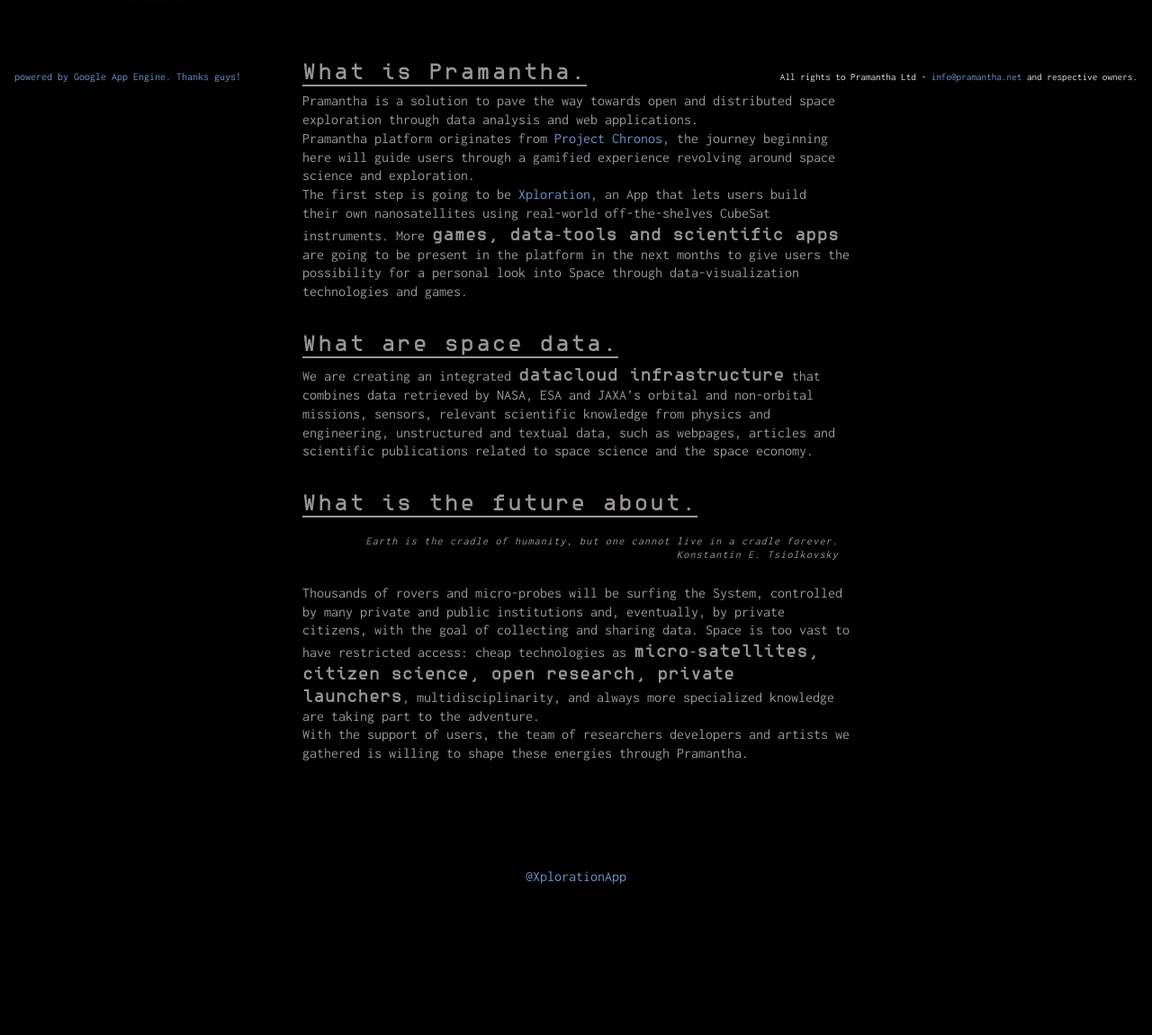
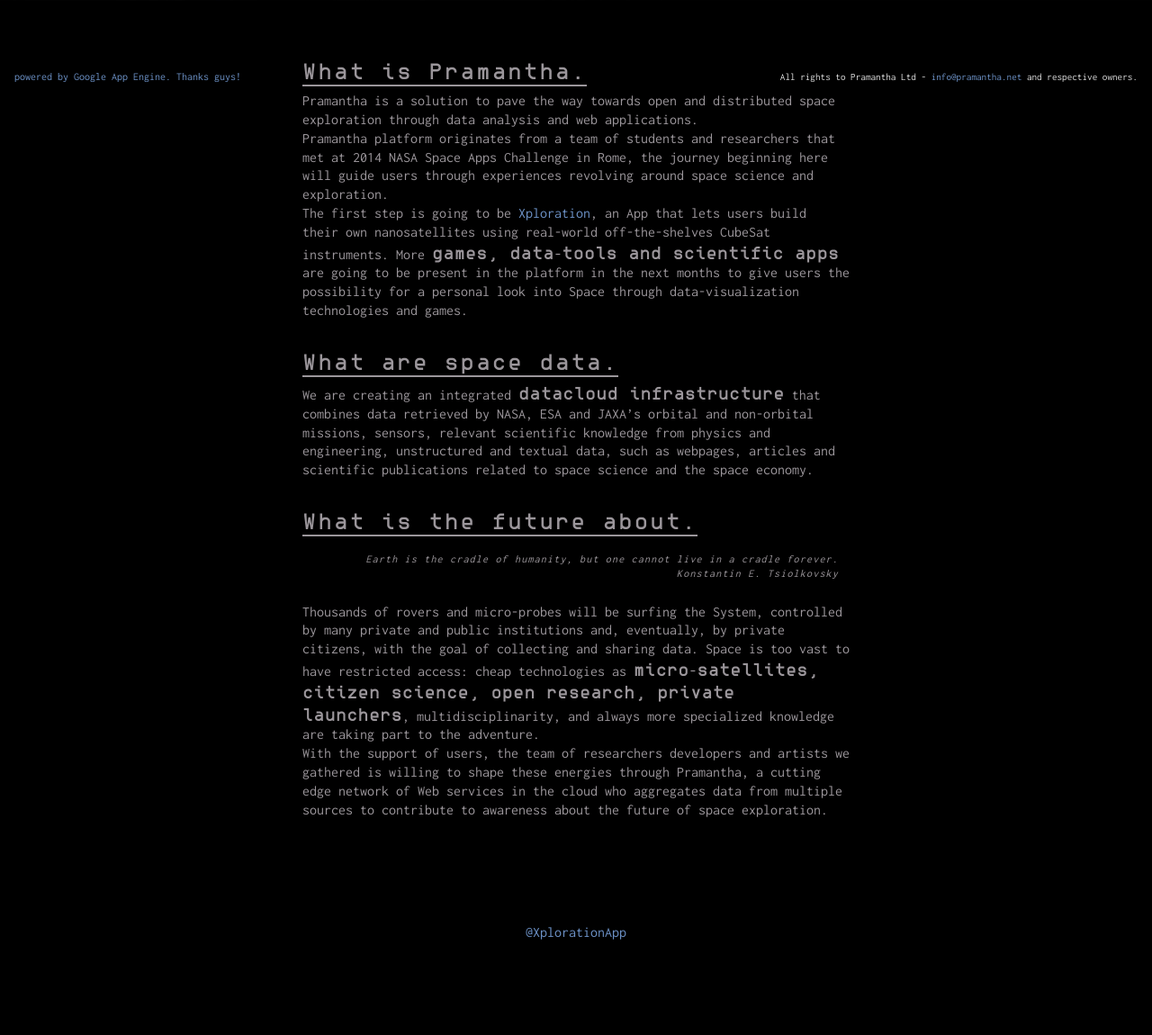
Before and after one commit to SpaceAppsXploration/singlepage, a Flask app: page / in a window 1280 px wide. Shown: the part 692-1842 px from the top of the page at 90% size. Run offline with Flask 2, Linux system fonts and the light colour scheme; some libraries are stand-ins or nearby versions.

Commit message:
Improve last section of description

```diff
--- a/wsgi/templates/index.html
+++ b/wsgi/templates/index.html
@@ -64,9 +64,8 @@
         <section class="home--about site--content wysiwyg whatcando">
             <h1>What is Pramantha.</h1>
             <p>Pramantha  is a solution to pave the way towards open and distributed space exploration through data analysis and web applications.<br/>
-               Pramantha platform originates from <a target="_blank" href="http://projectchronos.org">Project Chronos</a>,
-               the journey beginning here will guide users through a gamified
-               experience revolving around space science and exploration.<br/> The first step is going to be <a target="_blank" href="https://www.youtube.com/watch?v=ZMFZv_yYCBI">Xploration</a>,
+               Pramantha platform originates from a team of students and researchers that met at 2014 NASA Space Apps Challenge in Rome,
+               the journey beginning here will guide users through experiences revolving around space science and exploration.<br/> The first step is going to be <a target="_blank" href="https://www.youtube.com/watch?v=ZMFZv_yYCBI">Xploration</a>,
                an App that lets users build their own nanosatellites using real-world off-the-shelves CubeSat
                instruments. More <span class="highlight">games, data-tools and scientific apps</span> are going to be present in the platform in
                the next months to give users the possibility for a personal look into Space through data-visualization technologies and games.</p>
@@ -85,7 +84,8 @@
                 eventually, by private citizens, with the goal of collecting and sharing data. Space is too vast to have
                 restricted access: cheap technologies as <span class="highlight">micro-satellites, citizen science, open research, private launchers</span>, multidisciplinarity,
                 and always more specialized knowledge are taking part to the adventure.<br/>
-                With the support of users, the team of researchers developers and artists we gathered is willing to shape these energies through Pramantha.</p>
+                With the support of users, the team of researchers developers and artists we gathered is willing to shape these energies through Pramantha, a cutting edge network of Web services in the cloud who
+                aggregates data from multiple sources to contribute to awareness about the future of space exploration.</p>
         </section>
 
         <!-- Social networks buttons -->
```
